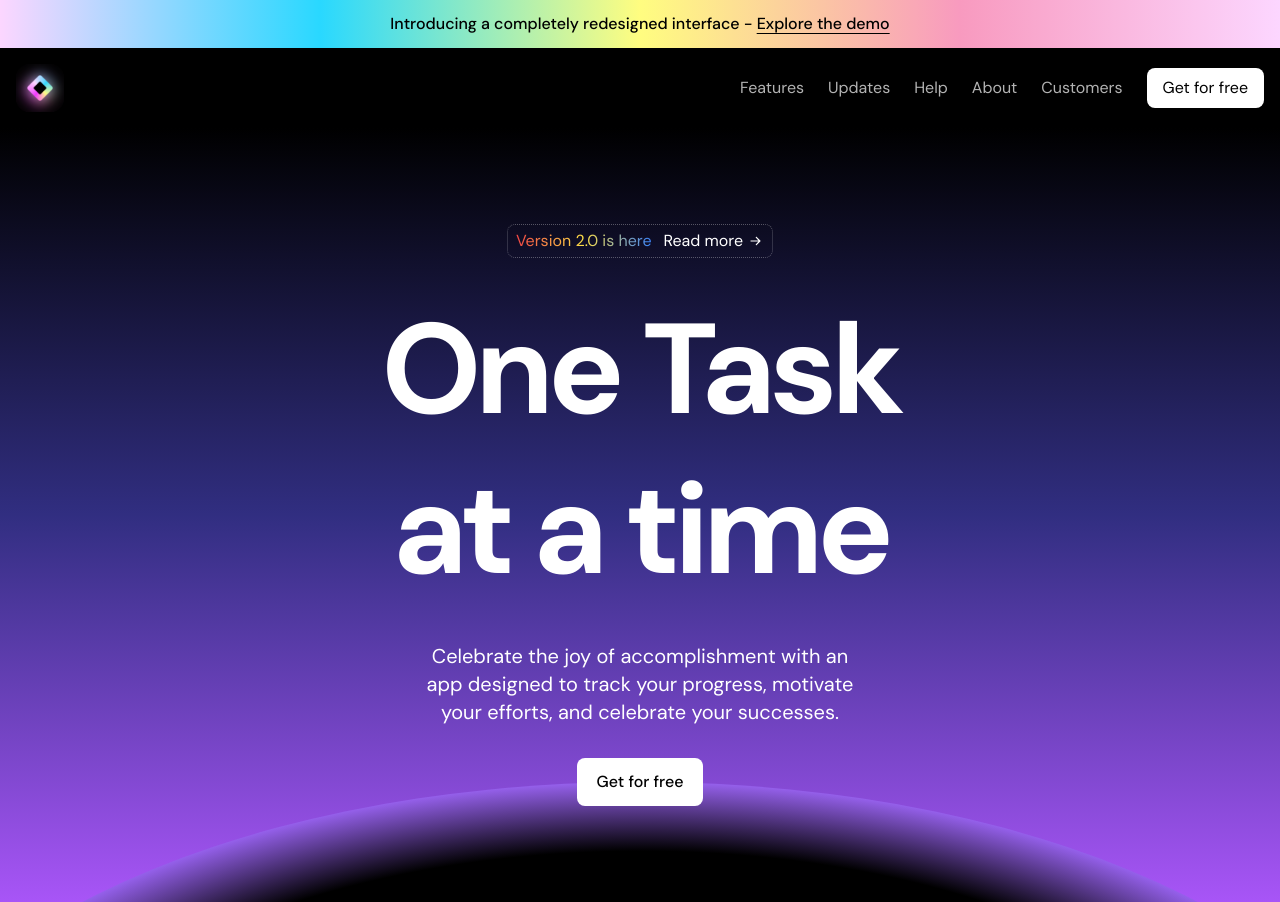
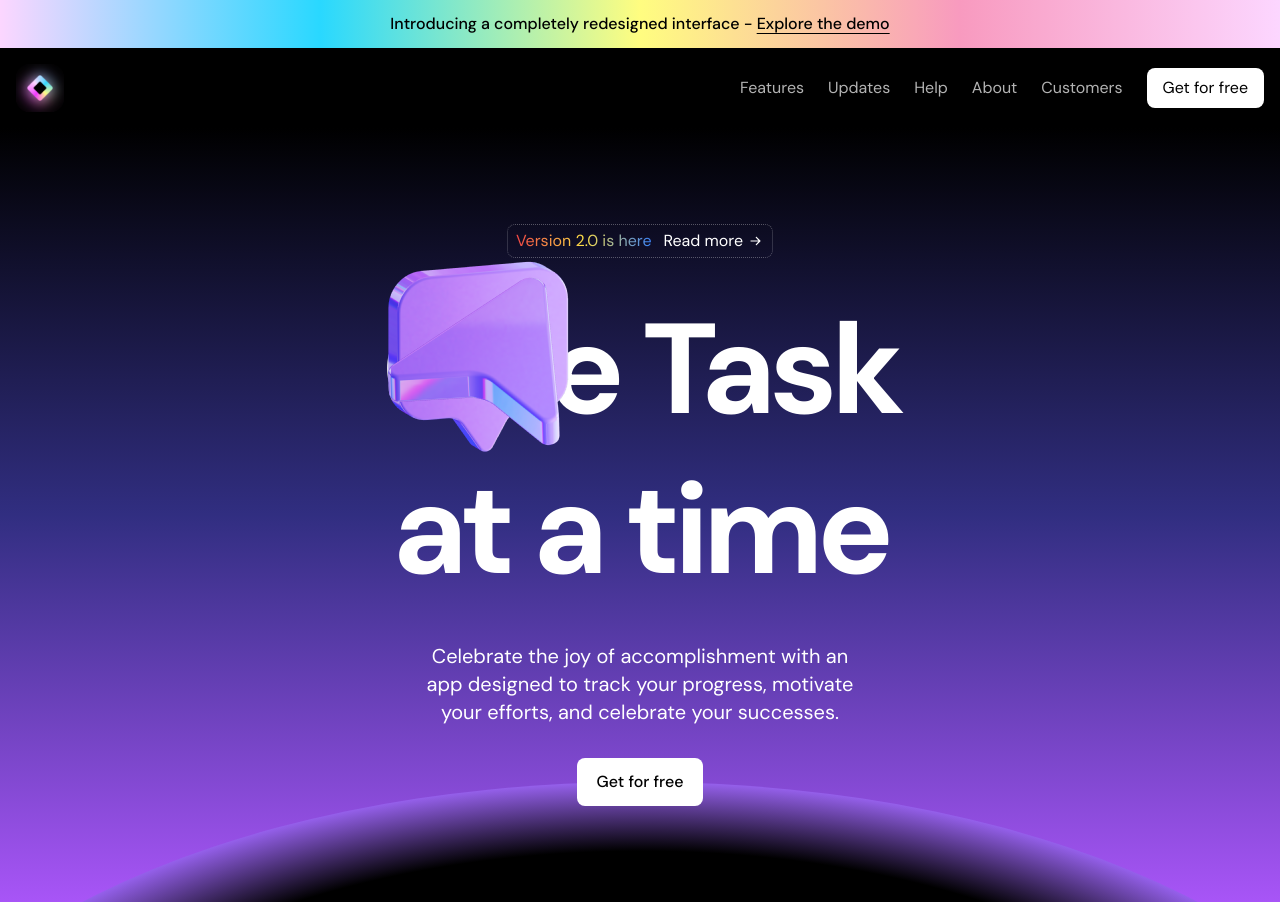
Before and after one commit to JustMikk/SAAS-Website-Landing, a Next.js app: page / in a window 1280 px wide. Built offline with nearby package versions, Linux system fonts and the light colour scheme.

Commit message:
Add images to Hero component

```diff
--- a/src/components/Hero.tsx
+++ b/src/components/Hero.tsx
@@ -1,5 +1,8 @@
 import Link from "next/link";
 import ArrowIcon from "../assets/icons/arrow-w.svg";
+import messageImage from "../assets/images/message.png";
+import cursorImage from "../assets/images/cursor.png";
+import Image from "next/image";
 
 export const Hero = () => {
   return (
@@ -21,10 +24,26 @@ export const Hero = () => {
           </Link>
         </div>
         <div className="flex justify-center">
-          <h1 className="text-[min(10vw,128px)] mt-8 font-bold tracking-tighter leading-tight inline-flex text-center">
-            One Task <br />
-            at a time
-          </h1>
+          <div className="inline-flex relative">
+            <h1 className="text-[min(10vw,128px)] mt-8 font-bold tracking-tighter leading-tight inline-flex text-center">
+              One Task <br />
+              at a time
+            </h1>
+            <Image
+              src={messageImage}
+              alt=""
+              height={200}
+              width={200}
+              className="absolute"
+            />
+            <Image
+              src={cursorImage}
+              alt=""
+              height={200}
+              width={200}
+              className="absolute"
+            />
+          </div>
         </div>
         <div className="flex justify-center">
           <p className="text-xl text-center mt-8 max-w-md">
```
